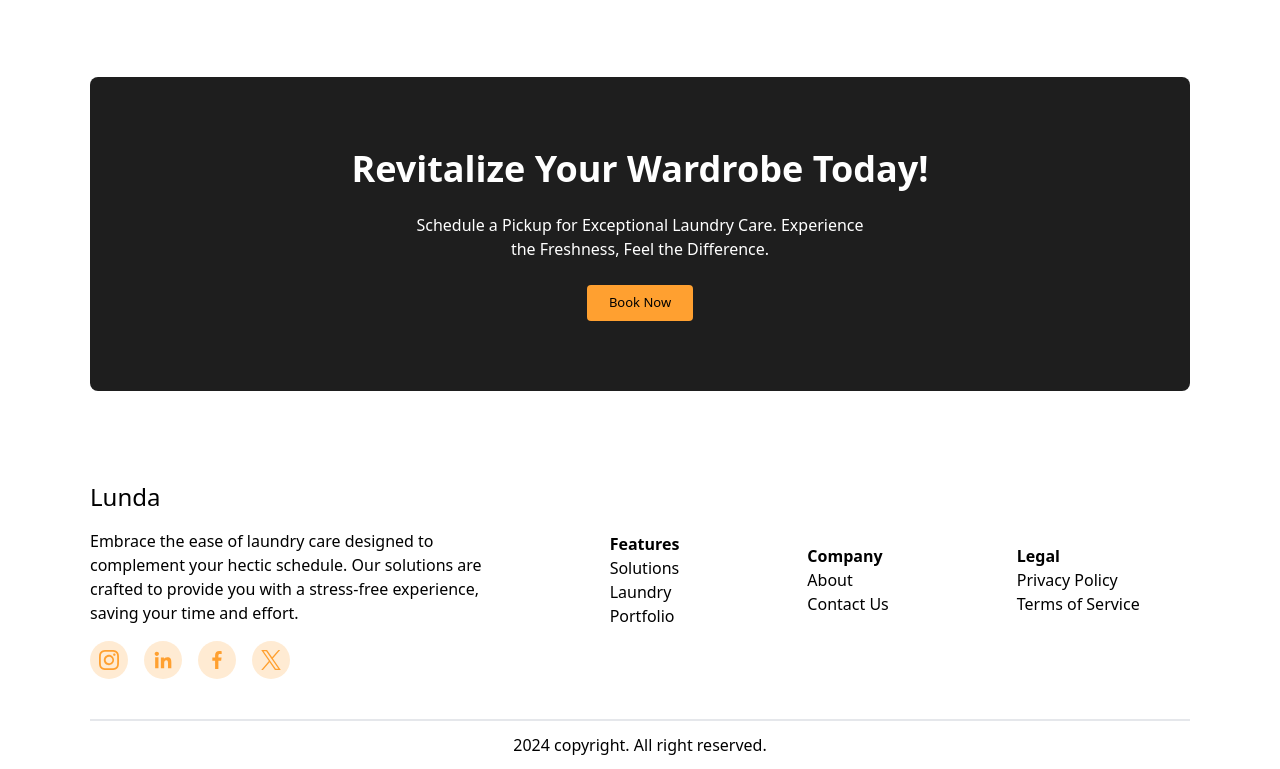
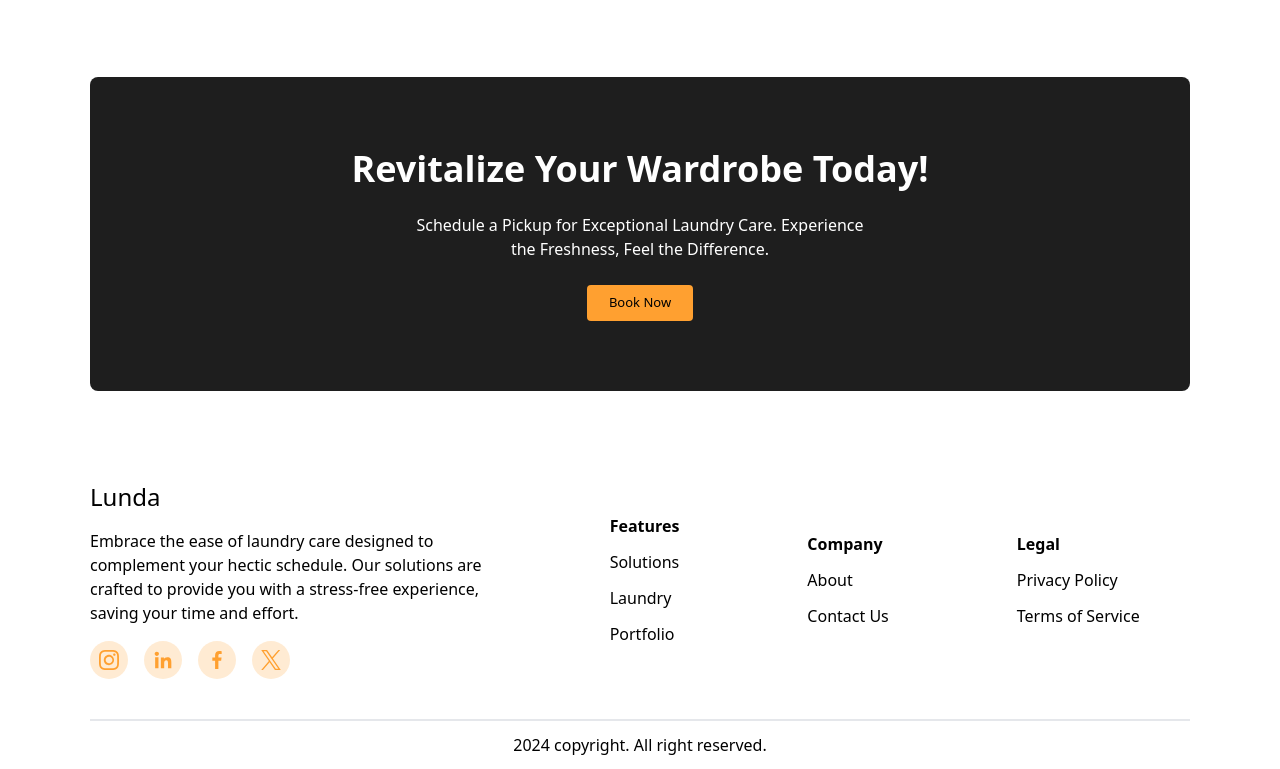
Before and after one commit to donkennie/Lunda-project, a website: page index.html in a window 1280 px wide. Shown: the part 4212-4981 px from the top of the page. Drawn offline with Linux system fonts and the light colour scheme; files whose address does not match are found by name; a web font is replaced by a local one.

Commit message:
adjust the footer space between

```diff
--- a/index.html
+++ b/index.html
@@ -468,18 +468,18 @@
 
             </div>
         </div>
-            <div>
+            <div class="flex flex-col gap-3">
                 <p class="font-bold">Features</p>
                 <p>Solutions</p>
                 <p>Laundry</p>
                 <p>Portfolio</p>
             </div>
-            <div>
+            <div class="flex flex-col gap-3">
                 <p class="font-bold">Company</p>
                 <p>About</p>
                 <p>Contact Us</p>
             </div>
-            <div>
+            <div class="flex flex-col gap-3">
                 <p class="font-bold">Legal</p>
                 <p>Privacy Policy</p>
                 <p>Terms of Service</p>
```
Also changed, not shown: css/main.css.
